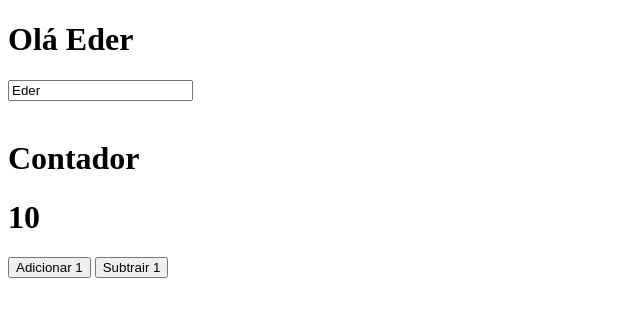
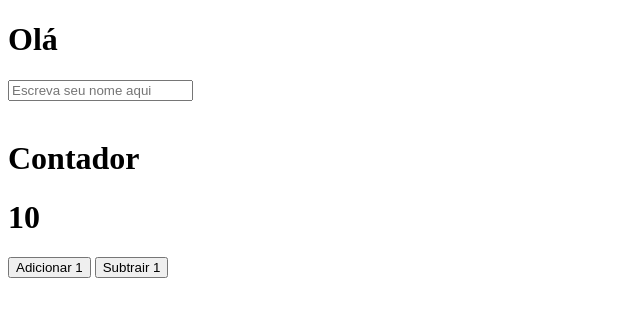
Before and after one commit to ECAlmeida/Maratona-Stefanini, a plain HTML site: page App Aula 1/Index.html in a window 1280 px wide. Shown: the whole page, without its empty margins (0-640 px from the left). Drawn offline with nearby package versions, Linux system fonts and the light colour scheme.

Commit message:
Aula 1 ok!

```diff
--- a/App Aula 1/Index.html
+++ b/App Aula 1/Index.html
@@ -10,7 +10,7 @@
 </head>
 <body ng-controller="controlador">
     <h1>Olá {{nome}}</h1>
-  <input type="text" ng-model="nome" placeholder="Enter a name here">
+  <input type="text" ng-model="nome" placeholder="Escreva seu nome aqui">
       <br>
       <br>
       <h1>Contador</h1>
--- a/App Aula 1/app.js
+++ b/App Aula 1/app.js
@@ -5,7 +5,7 @@
   .module('app1',[])
   .controller('controlador', function($scope){
 
-    $scope.nome = 'Eder'
+    $scope.nome = ''
     $scope.contador = 10
 
 
```
